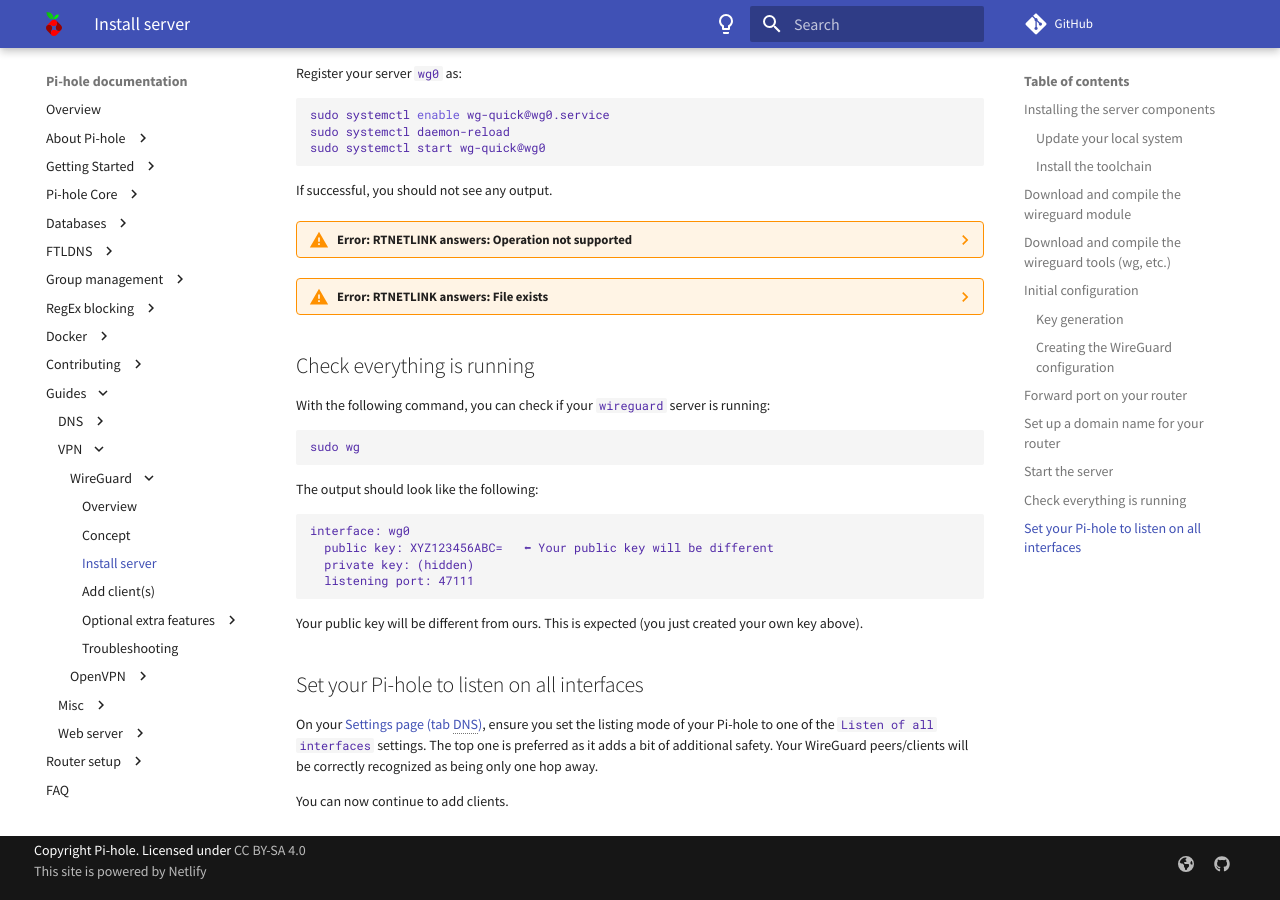
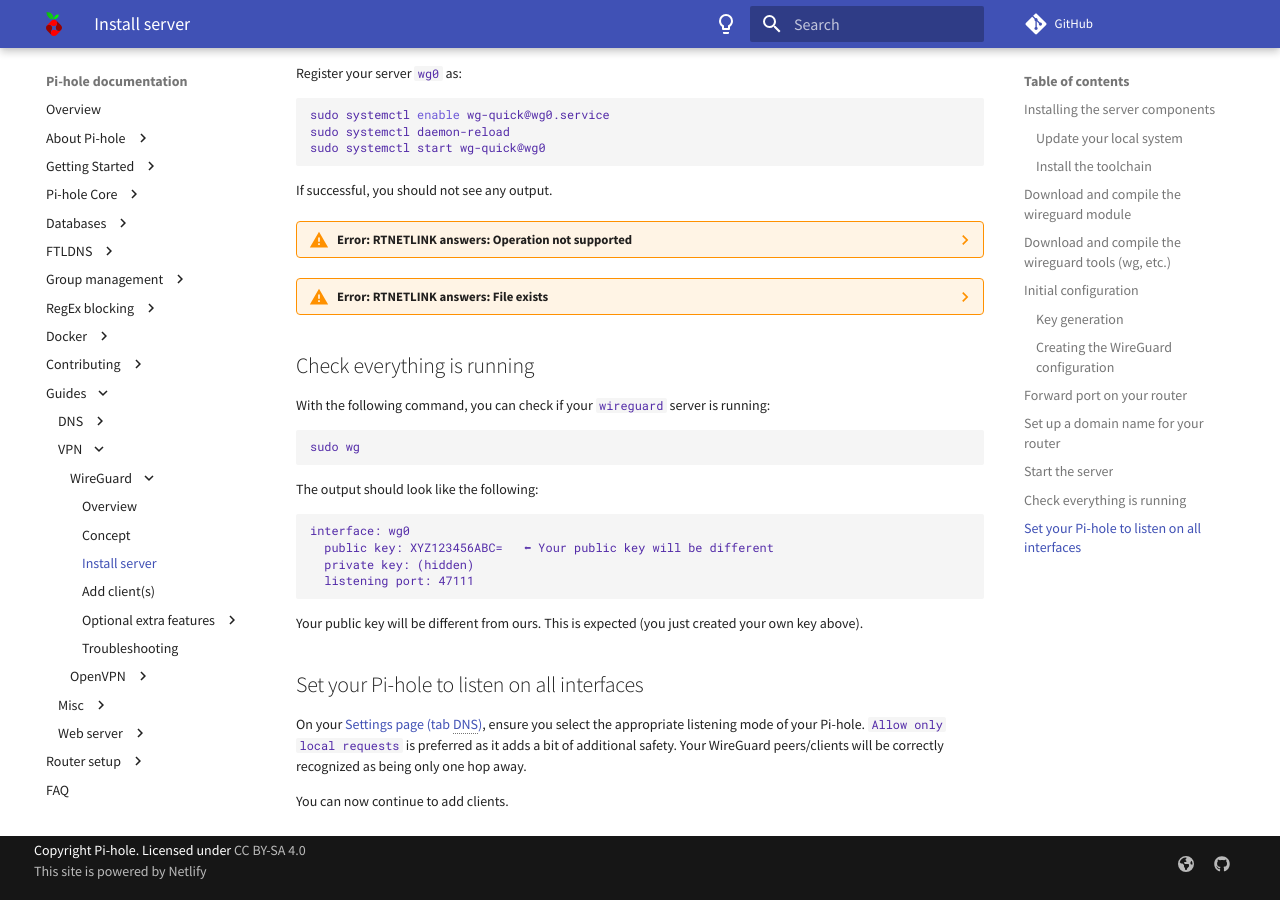
Before and after one commit to pi-hole/docs, an MkDocs documentation site: the page built from docs/guides/vpn/wireguard/server.md, in a window 1280 px wide and 900 px high, scrolled down 2097 px. Built offline with MkDocs 1.6.1 and Material for MkDocs 9.7.7, drawn with Linux system fonts in a browser that asks for light colours; comment, search, counter and statistics services are not loaded.

Commit message:
Update server.md
The setting originally described does not exist anymore within the pi-hole web interface.

Signed-off-by: Ap0them <65299214+Ap0them@users.noreply.github.com>

```diff
--- a/docs/guides/vpn/wireguard/server.md
+++ b/docs/guides/vpn/wireguard/server.md
@@ -234,6 +234,6 @@
 
 ## Set your Pi-hole to listen on all interfaces
 
-On your [Settings page (tab DNS)](http://pi.hole/admin/settings.php?tab=dns), ensure you set the listing mode of your Pi-hole to one of the `Listen of all interfaces` settings. The top one is preferred as it adds a bit of additional safety. Your WireGuard peers/clients will be correctly recognized as being only one hop away.
+On your [Settings page (tab DNS)](http://pi.hole/admin/settings.php?tab=dns), ensure you select the appropriate listening mode of your Pi-hole. `Allow only local requests` is preferred as it adds a bit of additional safety. Your WireGuard peers/clients will be correctly recognized as being only one hop away.
 
 You can now continue to add clients.
```
